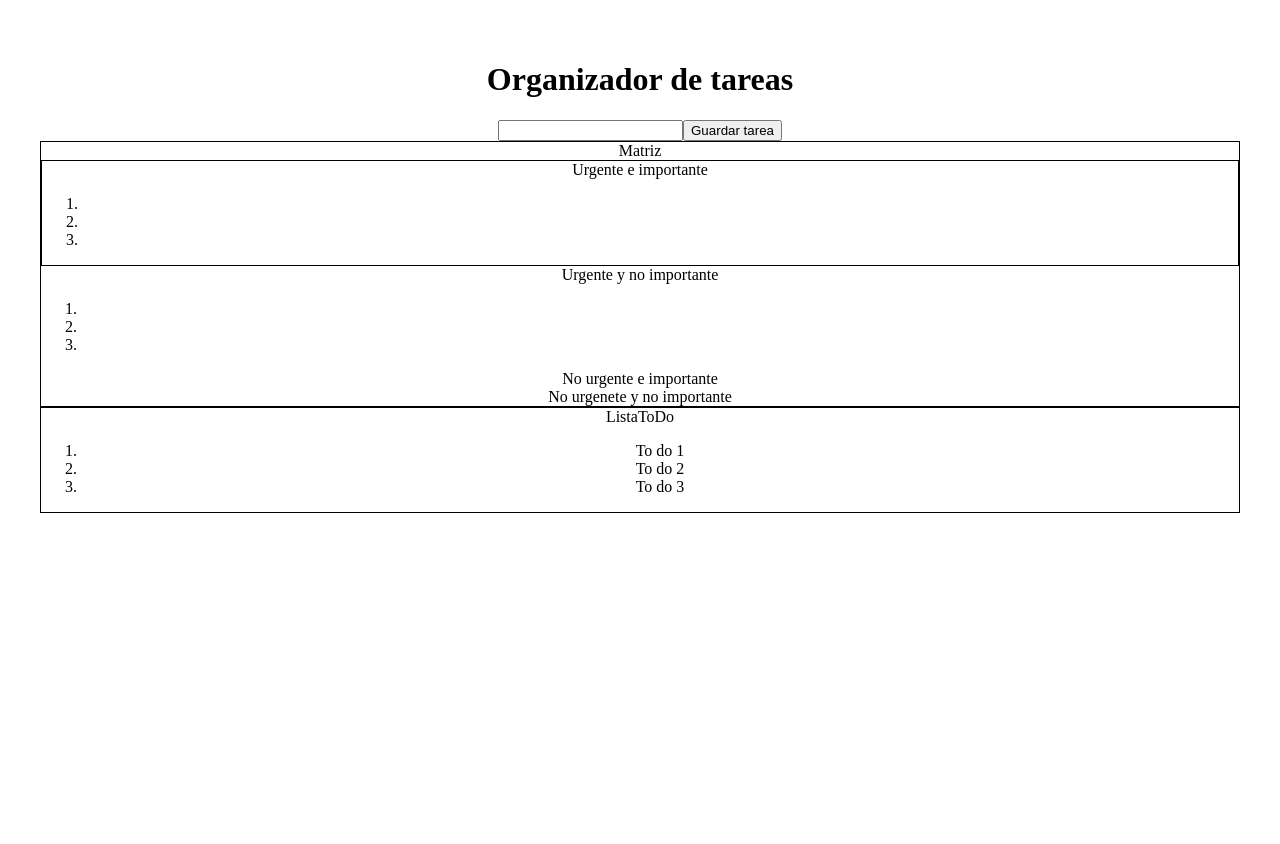
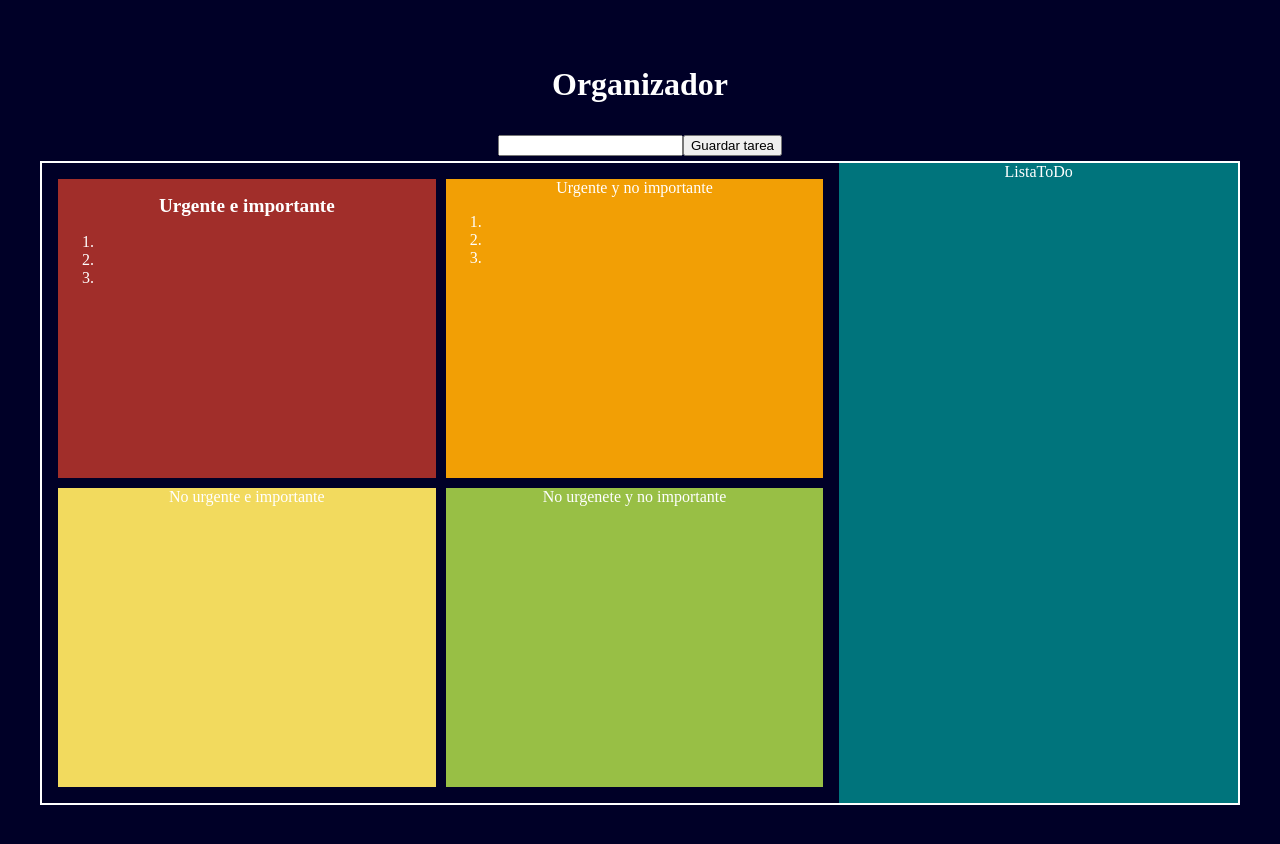
Before and after one commit to jorgef29/matriz-eisenhower, a React (Vite) app: page / in a window 1280 px wide. Before the commit the page ends 800 px from the top, so only its background shows below. Built offline with nearby package versions, Linux system fonts and the light colour scheme.

Commit message:
"funcionalidad de agregar y eliminar task"

```diff
--- a/index.html
+++ b/index.html
@@ -2,7 +2,7 @@
 <html lang="en">
   <head>
     <meta charset="UTF-8" />
-    <link rel="icon" type="image/x-icon" href="/public/img/portapapeles.png" />
+    <link rel="icon" type="image/x-icon" href="/img/portapapeles.png" />
     <meta name="viewport" content="width=device-width, initial-scale=1.0" />
     <title>Matriz de Eisenhower</title>
   </head>
--- a/src/App.jsx
+++ b/src/App.jsx
@@ -2,19 +2,36 @@ import { useState } from "react";
 import "./App.css";
 import { ListaToDo } from "./components/ListaToDo";
 import { Matriz } from "./components/Matriz";
+import { InputToDo } from "./components/InputToDo";
 function App() {
-  const [count, setCount] = useState(0);
+  const [tasks, setTasks] = useState([]);
+  const saveTask = (description) => {
+    setTasks([
+      ...tasks,
+      {
+        description,
+        isUrgentAndImportant: false,
+        isUrgentAndNotImportant: false,
+        isNotUrgentAndImportant: false,
+        isNotUrgentAndNotImportant: false,
+        listToDo: true,
+      },
+    ]);
+  };
 
+  const deleteTask = (index) => {
+    setTasks(tasks.filter((task, i) => i !== index));
+  };
   return (
     <>
-      <h1>Organizador de tareas</h1>
-      <div>
-        <input type="text" />
-        <button type="submit">Guardar tarea</button>
+      <InputToDo saveTask={saveTask} />
+      <div className="gridContainer">
+        <div className="container">
+          <Matriz />
+          <ListaToDo tasks={tasks} deleteTask={deleteTask} />
+        </div>
       </div>
-      <Matriz />
-
-      <ListaToDo />
+      {console.log(tasks)}
     </>
   );
 }
--- /dev/null
+++ b/src/components/InputToDo.jsx
@@ -0,0 +1,42 @@
+import React, { useState } from "react";
+
+export const InputToDo = ({ saveTask }) => {
+  const [description, setDescription] = useState(""); //estado para guardar la descripcion de la tarea
+
+  //funcion para manejar el cambio en el input
+  const handleChange = (e) => {
+    setDescription(e.target.value);
+  };
+  //evento al hacer click que guarde y setee la descripcion
+  const onClick = () => {
+    //validacion de que exista descripcion
+    if (description === "") return;
+    saveTask(description);
+    setDescription("");
+  };
+  //funcion para cuando se hace enter en el input
+  const handleKeyDown = (e) => {
+    //se puede hacer ternario
+    if (e.key === "Enter") {
+      onClick();
+    }
+  };
+  return (
+    <>
+      <div className="header">
+        <h1>Organizador </h1>
+      </div>
+      <div className="inputSection">
+        <input
+          type="text"
+          value={description}
+          onChange={handleChange}
+          onKeyDown={handleKeyDown}
+        />
+        <button type="submit" onClick={onClick}>
+          Guardar tarea
+        </button>
+      </div>
+    </>
+  );
+};
--- a/src/components/ListaToDo.jsx
+++ b/src/components/ListaToDo.jsx
@@ -1,14 +1,36 @@
 import React from "react";
 
-export const ListaToDo = () => {
+export const ListaToDo = ({ tasks, deleteTask }) => {
+  //porque dentro de un li no se puede poner botones
+
+  const handleDelete = (index) => {
+    deleteTask(index);
+    console.log("borrando tarea");
+  };
   return (
     <>
-      <div style={{ border: "1px solid black" }}>
+      <div className="divListaToDo">
         ListaToDo
         <ol>
-          <li>To do 1</li>
-          <li>To do 2</li>
-          <li>To do 3</li>
+          {tasks.map((task, index) => (
+            <li key={index}>
+              {task.description}
+
+              <div className="btnListToDo" style={{ border: "1px solid" }}>
+                <button
+                  style={{ backgroundColor: "red" }}
+                  onClick={() => handleDelete(index)}
+                >
+                  1
+                </button>
+                <button>2</button>
+                <button>3</button>
+                <button>4</button>
+                <button>5</button>
+                <button>6</button>
+              </div>
+            </li>
+          ))}
         </ol>
       </div>
     </>
--- a/src/components/Matriz.jsx
+++ b/src/components/Matriz.jsx
@@ -3,18 +3,17 @@ import React from "react";
 export const Matriz = () => {
   return (
     <>
-      <div style={{ border: "1px solid black" }}>
-        Matriz
-        <div style={{ border: "1px solid black" }}>
+      <div className="divMatrizContainer">
+        <div className="divMatriz1">
           {" "}
-          Urgente e importante
+          <h2> Urgente e importante</h2>
           <ol>
             <li></li>
             <li></li>
             <li></li>
           </ol>
         </div>
-        <div>
+        <div className="divMatriz2">
           Urgente y no importante
           <ol>
             <li></li>
@@ -22,8 +21,8 @@ export const Matriz = () => {
             <li></li>
           </ol>
         </div>
-        <div>No urgente e importante</div>
-        <div>No urgenete y no importante</div>
+        <div className="divMatriz3">No urgente e importante</div>
+        <div className="divMatriz4">No urgenete y no importante</div>
       </div>
     </>
   );
--- a/src/index.css
+++ b/src/index.css
@@ -0,0 +1,64 @@
+body{
+    background-color: #000027;
+    color: white;
+}
+.gridContainer{
+    display: grid;
+
+}
+.header{
+    padding: 5px;
+}
+.inputSection{
+    padding: 5px;
+}
+.container {
+    display: grid;
+    border: 2px solid white;
+    grid-template-columns:repeat(3,1fr) ;
+    grid-template-rows: repeat(3, 1fr);
+    height: 80vh; /*vh es viewport, toma el 80% de la pantalla*/
+}
+.divMatrizContainer h2{
+    font-size: larger;
+}
+.divMatrizContainer{
+   /* width: auto;
+    height: auto;*/
+    padding: 2vh;
+    display: grid;
+    grid-column: 1/3;
+    grid-row: 1/4;
+
+    grid-template-columns: repeat(4,1fr);
+    grid-template-rows: repeat(4,1fr);
+    row-gap: 10px;
+    column-gap: 10px;
+
+}
+.divMatriz1{
+    background-color: #A12E2A;
+    grid-column: 1/3;
+    grid-row: 1/3;
+}
+.divMatriz2 {
+    background-color: #F29F05;
+    grid-column: 3/5;
+    grid-row: 1/3;
+}
+.divMatriz3 {
+    background-color: #F2DA5E;
+    grid-column: 1/3;
+    grid-row:3/5
+}
+.divMatriz4 {
+    background-color: #98BF45;
+        grid-column: 3/5;
+        grid-row: 3/5
+}
+
+.divListaToDo{
+    background-color: #00747C;
+    grid-row: 1/4;
+    grid-column: 3/4;
+}
```
Also changed, not shown: 1 other file (tests, documents, lock files or other folders).
